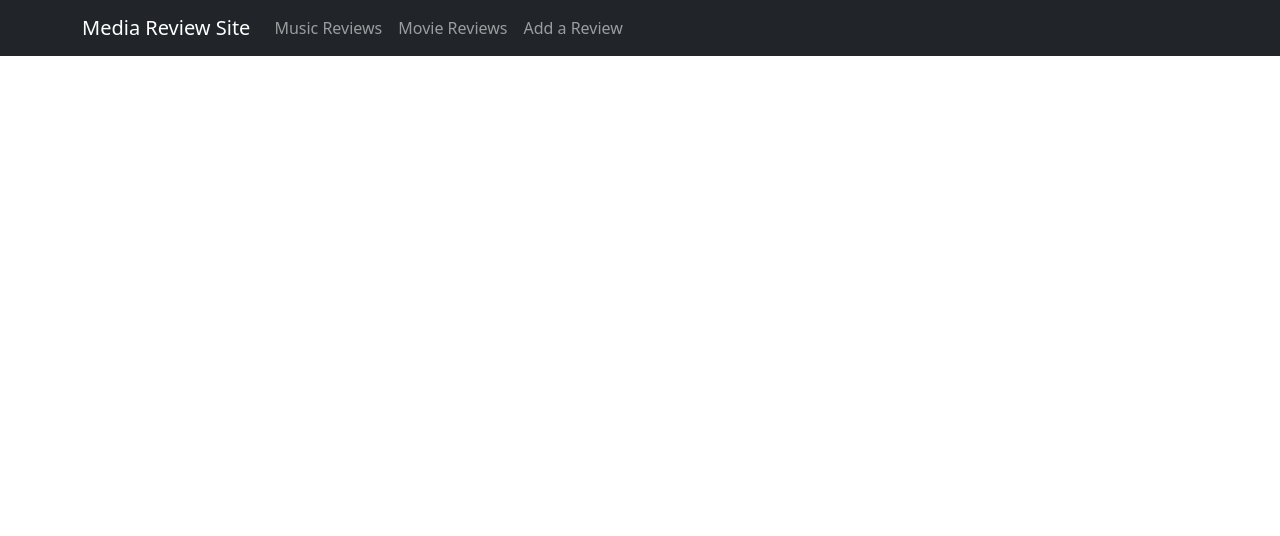
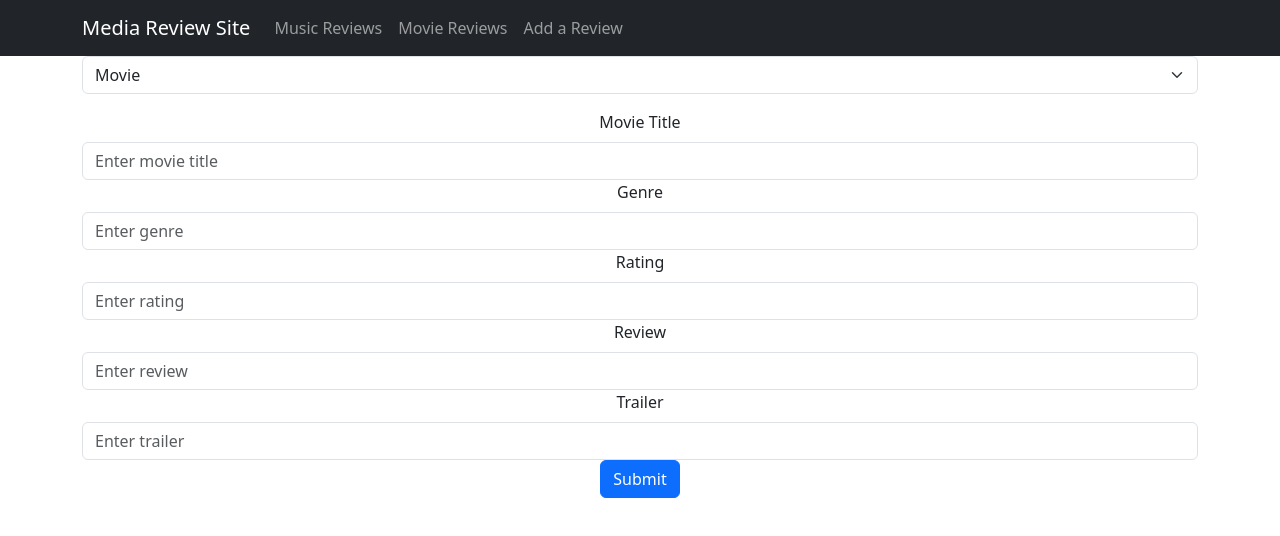
Before and after one commit to SwiftCham/2023DataRepresentation_Project, a React (Create React App) app in the folder media_review_site/: page /add-review in a window 1280 px wide. Shown: the top 536 px of the page. Built offline with nearby package versions, Linux system fonts and the light colour scheme.

Commit message:
Created working routing, app review sends data

```diff
--- a/media_review_site/src/App.js
+++ b/media_review_site/src/App.js
@@ -7,13 +7,13 @@ import 'bootstrap/dist/css/bootstrap.min.css';
 import Container from 'react-bootstrap/Container';
 import Nav from 'react-bootstrap/esm/Nav';
 import Navbar from 'react-bootstrap/esm/Navbar';
-import { BrowserRouter, Routes, Route } from 'react-router-dom';
-import { useEffect } from 'react';
+import { BrowserRouter, Routes, Route, Link } from 'react-router-dom';
+
 
 //components
-import mvReviews from './components/viewMovieReviews';
-import msReviews from './components/viewMusicReviews';
-import AddReviews from './components/addReview';
+import ViewMovieReviews from './components/view-movie-reviews';
+import ViewMusicReviews from './components/view-music-reviews';
+import AddReviews from './components/add-review';
 
 
 function App() {
@@ -22,20 +22,20 @@ function App() {
       <>
         <Navbar bg="dark" variant="dark">
           <Container>
-            <Navbar.Brand href="/">Media Review Site</Navbar.Brand>
+            <Navbar.Brand as={Link} to="/">Media Review Site</Navbar.Brand>
             <Nav className="me-auto">
-              <Nav.Link href="/msReviews">Music Reviews</Nav.Link>
-              <Nav.Link href="/mvReviews">Movie Reviews</Nav.Link>
-              <Nav.Link href="/AddReviews">Add a Review</Nav.Link>
+              <Nav.Link as={Link} to="/view-music-reviews">Music Reviews</Nav.Link>
+              <Nav.Link as={Link} to="/view-movie-reviews">Movie Reviews</Nav.Link>
+              <Nav.Link as={Link} to="/add-review">Add a Review</Nav.Link>
             </Nav>
           </Container>
         </Navbar>
 
         <div className="App">
           <Routes>
-            <Route path="/components/viewMusicReviews" element={<mvReviews />} />
-            <Route path="/components/viewMovieReviews" element={<msReviews />} />
-            <Route path="/components/addReview" element={<AddReviews />} />
+            <Route path="/view-movie-reviews" element={<ViewMovieReviews />} />
+            <Route path="/view-music-reviews" element={<ViewMusicReviews />} />
+            <Route path="/add-review" element={<AddReviews />} />
           </Routes>
         </div>
       </>
--- /dev/null
+++ b/media_review_site/src/components/add-review.js
@@ -0,0 +1,172 @@
+//dependencies
+import { useState } from 'react';
+import axios from 'axios';
+import { useNavigate } from "react-router-dom";
+
+//components
+import Form from 'react-bootstrap/Form';
+import Button from 'react-bootstrap/Button';
+import Container from 'react-bootstrap/Container';
+
+
+
+
+//create component
+const AddReviews = () => {
+
+
+    const navigate = useNavigate(); //used to navigate to different pages
+    const [title, setTitle] = useState(""); //state for title
+    const [artist, setArtist] = useState(""); //state for artist
+    const [genre, setGenre] = useState(""); //state for genre
+    const [rating, setRating] = useState(""); //state for rating
+    const [review, setReview] = useState(""); //state for review
+    const [trailer, setTrailer] = useState(""); //state for trailer
+    const [albumCover, setAlbumCover] = useState(""); //state for album cover
+    const [soundcloud, setSoundcloud] = useState(""); //state for soundcloud link
+    const [reviewType, setReviewType] = useState('movie'); //state for type of review (movie or music)
+
+    const handleSubmit = (e) => {
+
+        e.preventDefault(); //prevents page from refreshing
+
+            if (reviewType === 'movie') {
+                const movieReview = {
+                    title,
+                    genre,
+                    rating,
+                    review,
+                    trailer
+                }
+
+                // Corrected API endpoint
+                axios.post('http://localhost:4000/api/addMovieReview', movieReview)
+                    .then((res) => {
+                        console.log(res.data);
+                        navigate("/mvReviews");
+                    }).catch((error) => {
+                        console.error('Error posting movie review:', error);
+                    });
+
+            } else if (reviewType === 'music') {
+                const musicReview = {
+                    title,
+                    artist,
+                    genre,
+                    rating,
+                    review,
+                    albumCover,
+                    soundcloud
+                }
+
+                // Corrected API endpoint
+                axios.post('http://localhost:4000/api/addMusicReview', musicReview)
+                    .then((res) => {
+                        console.log(res.data);
+                        navigate("/msReviews");
+                    }).catch((error) => {
+                        console.error('Error posting music review:', error);
+                    });
+            }
+        }
+
+        const renderMovieForm = (e) => {
+            return (
+                <div>
+                    <Form onSubmit={handleSubmit}>
+                        <Form.Group controlId="movieForm">
+                            <Form.Label>Movie Title</Form.Label>
+                            <Form.Control type="text" placeholder="Enter movie title" onChange={(e) => setTitle(e.target.value)} />
+                        </Form.Group>
+
+                        <Form.Group controlId="movieForm">
+                            <Form.Label>Genre</Form.Label>
+                            <Form.Control type="text" placeholder="Enter genre" onChange={(e) => setGenre(e.target.value)} />
+                        </Form.Group>
+
+                        <Form.Group controlId="movieForm">
+                            <Form.Label>Rating</Form.Label>
+                            <Form.Control type="number" placeholder="Enter rating" onChange={(e) => setRating(e.target.value)} />
+                        </Form.Group>
+
+                        <Form.Group controlId="movieForm">
+                            <Form.Label>Review</Form.Label>
+                            <Form.Control type="text" placeholder="Enter review" onChange={(e) => setReview(e.target.value)} />
+                        </Form.Group>
+
+                        <Form.Group controlId="movieForm">
+                            <Form.Label>Trailer</Form.Label>
+                            <Form.Control type="text" placeholder="Enter trailer" onChange={(e) => setTrailer(e.target.value)} />
+                        </Form.Group>
+
+                        <Button variant="primary" type="submit">
+                            Submit
+                        </Button>
+                    </Form>
+                </div>
+            );
+        }
+
+        const renderMusicForm = (e) => {
+
+            return (
+                <div>
+                    <Form onSubmit={handleSubmit}>
+                        <Form.Group controlId="musicForm">
+                            <Form.Label>Music Title</Form.Label>
+                            <Form.Control type="text" placeholder="Enter music title" onChange={(e) => setTitle(e.target.value)} />
+                        </Form.Group>
+
+                        <Form.Group controlId="musicForm">
+                            <Form.Label>Artist</Form.Label>
+                            <Form.Control type="text" placeholder="Enter artist" onChange={(e) => setArtist(e.target.value)} />
+                        </Form.Group>
+
+                        <Form.Group controlId="musicForm">
+                            <Form.Label>Genre</Form.Label>
+                            <Form.Control type="text" placeholder="Enter genre" onChange={(e) => setGenre(e.target.value)} />
+                        </Form.Group>
+
+                        <Form.Group controlId="musicForm">
+                            <Form.Label>Rating</Form.Label>
+                            <Form.Control type="number" placeholder="Enter rating" onChange={(e) => setRating(e.target.value)} />
+                        </Form.Group>
+
+                        <Form.Group controlId="musicForm">
+                            <Form.Label>Review</Form.Label>
+                            <Form.Control type="text" placeholder="Enter review" onChange={(e) => setReview(e.target.value)} />
+                        </Form.Group>
+
+                        <Form.Group controlId="musicForm">
+                            <Form.Label>Album Cover</Form.Label>
+                            <Form.Control type="text" placeholder="Enter album cover" onChange={(e) => setAlbumCover(e.target.value)} />
+                        </Form.Group>
+
+                        <Form.Group controlId="musicForm">
+                            <Form.Label>Soundcloud</Form.Label>
+                            <Form.Control type="text" placeholder="Enter soundcloud" onChange={(e) => setSoundcloud(e.target.value)} />
+                        </Form.Group>
+
+                        <Button variant="primary" type="submit">
+                            Submit
+                        </Button>
+                    </Form>
+                </div>
+            );
+        }
+
+        return (
+            <Container>
+                <Form.Select aria-label="Review Type" onChange={(e) => setReviewType(e.target.value)}
+                className='mb-3
+                '>
+                    <option value='movie'>Movie</option>
+                    <option value='music'>Music</option>
+                </Form.Select>
+                {reviewType === 'movie' ? renderMovieForm() : renderMusicForm()}
+            </Container>
+
+        );
+
+    }
+    export default AddReviews;
--- /dev/null
+++ b/media_review_site/src/components/view-movie-reviews.js
@@ -0,0 +1,16 @@
+// Import dependencies or components
+// ...
+
+// Define the MvReviews component
+const viewMovieReviews = () => {
+    // Implement logic and functionality
+    // ...
+
+    <div>
+        {/* Add your component content here */}
+    </div>
+    //);
+};
+
+// Export the MvReviews component as the default export
+export default viewMovieReviews;
--- /dev/null
+++ b/media_review_site/src/components/view-music-reviews.js
@@ -0,0 +1,16 @@
+import React from 'react';
+
+
+
+const ViewMusicReviews = () => {
+    // Add your component logic here
+
+    return (
+        // Add your JSX code here
+        <div>
+            {/* Add your component content here */}
+        </div>
+    );
+};
+
+export default ViewMusicReviews;
```
Also changed, not shown: media_review_site/src/components/addReview.js (deleted), media_review_site/src/components/viewMovieReviews.js (deleted), media_review_site/src/components/viewMusicReviews.js (deleted), 1 other file (tests, documents, lock files or other folders).
